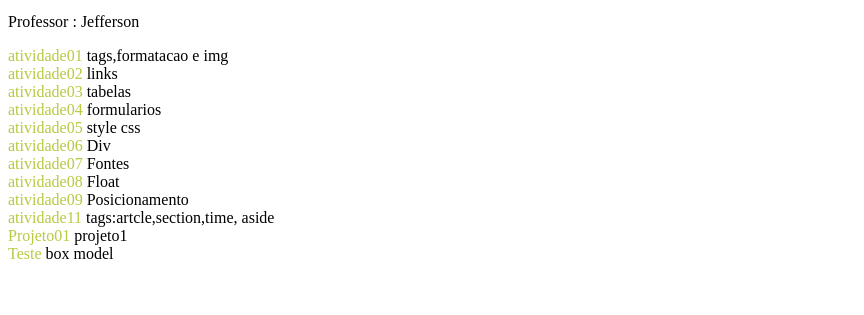
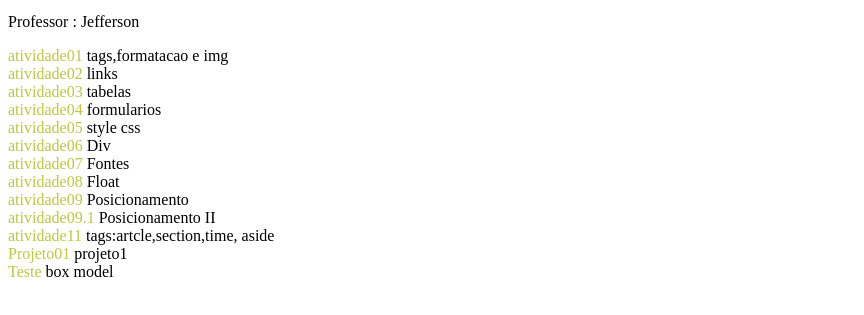
Before and after one commit to carenay/PogramacaoWeb, a plain HTML site: page index.html in a window 1280 px wide. Shown: the part 127-442 px from the top of the page, without its empty margins (0-864 px from the left). Drawn offline with Linux system fonts and the light colour scheme.

Commit message:
Add files via upload

```diff
--- a/index.html
+++ b/index.html
@@ -47,6 +47,8 @@
 <a href="07">atividade07</a>  Fontes<br>
 <a href="08">atividade08 </a> Float<br>
 <a href="09">atividade09 </a> Posicionamento<br>
+<a href="09.1">atividade09.1 </a> Posicionamento II<br>
+
 
 
 
```
